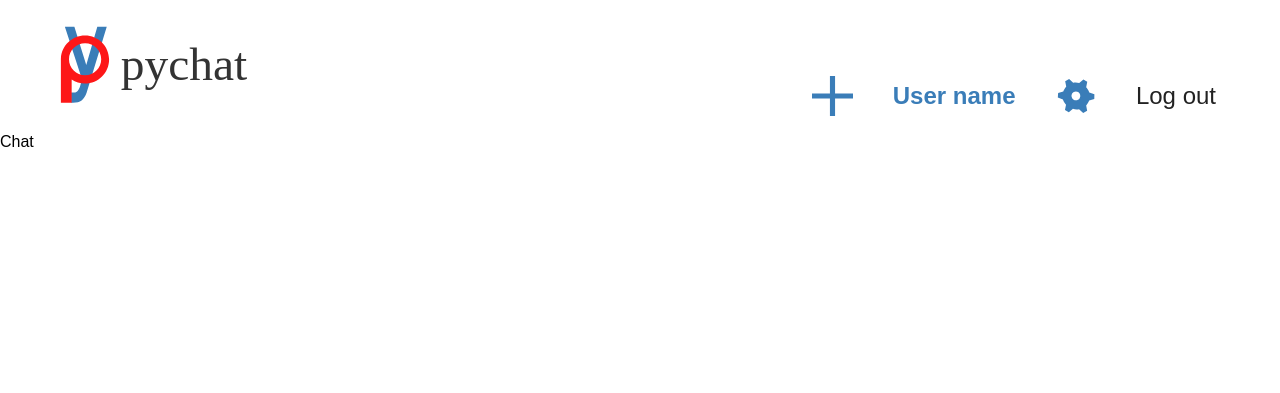
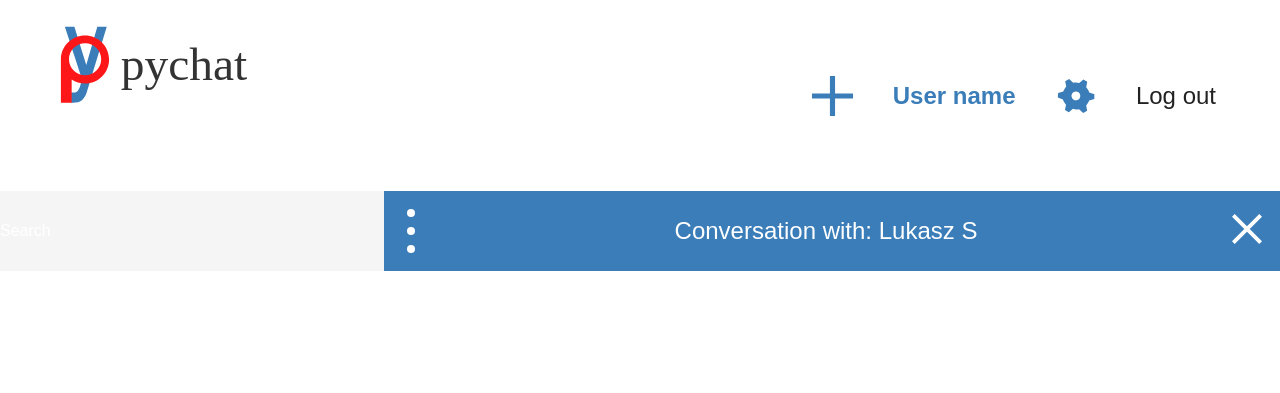
Before and after one commit to lStrachanowski/pychat, a Flask app: page /chat in a window 1280 px wide. Shown: the top 393 px of the page. Run offline with Flask 2, Linux system fonts and the light colour scheme.

Commit message:
blue bar with conversation options styled for desktop

```diff
--- a/static/css/main.css
+++ b/static/css/main.css
@@ -341,6 +341,50 @@ a:hover{
     font-size: 1.9vw;
 }
 
+
+.chat-main-panel-container{
+    display: flex;
+    align-items: center;
+    width: 100%;
+    color: rgb(255, 255, 255);
+}
+.desktop-search-box{
+    display: flex;
+    align-items: center;
+    width: 30%;
+    background: #F5F5F5;
+    height: 10vh;
+}
+.desktop-contact-panel{
+    width: 70%;
+    background: #3A7DB8;
+    height: 10vh;
+    display: flex;
+    align-items: center;
+    justify-content: space-between;
+}
+
+.x-size{
+    width: 30px;
+    cursor: pointer;
+    margin: 2%;
+}
+.chat-panel-dot-style{
+    display: flex;
+    flex-direction: column;
+    margin: 2%;
+    cursor: pointer;
+}
+.circle{
+    height: 8px;
+    width: 8px;
+    background-color: rgb(255, 255, 255);
+    border-radius: 50%;
+    margin: 5px;
+}
+.contact-style{
+    font-size: 1.5em;
+}
 /* mobile phone mode */
 @media only screen and (max-width: 599px){
     .phone-position{
--- a/templates/chat.html
+++ b/templates/chat.html
@@ -9,7 +9,18 @@
     </div>
 {% endblock %}
 {% block mainbody %}
-<div>
-    Chat
+<div class="chat-main-panel-container">
+    <div class="desktop-search-box">
+        Search
+    </div>
+    <div class="desktop-contact-panel">
+        <div class="chat-panel-dot-style">
+            <span class="circle"></span>
+            <span class="circle"></span>
+            <span class="circle"></span>
+        </div>
+        <span class="contact-style">Conversation with: Lukasz S</span>
+        <span class="x-size"><img src="/static/img/x.svg"></span>
+    </div>
 </div>
 {% endblock %}
```
Also changed, not shown: static/img/x.svg (added).
